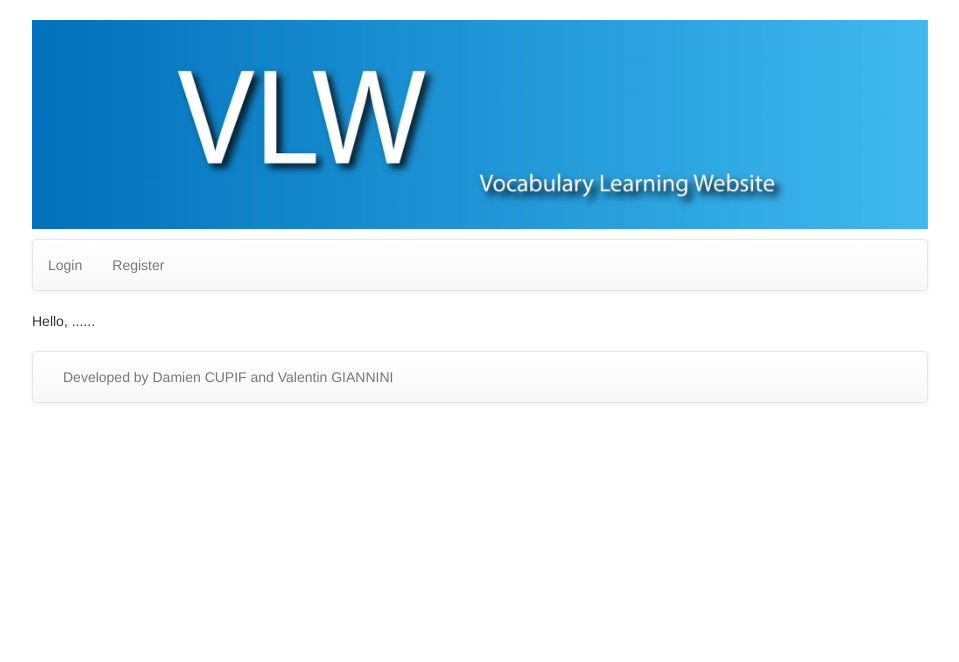
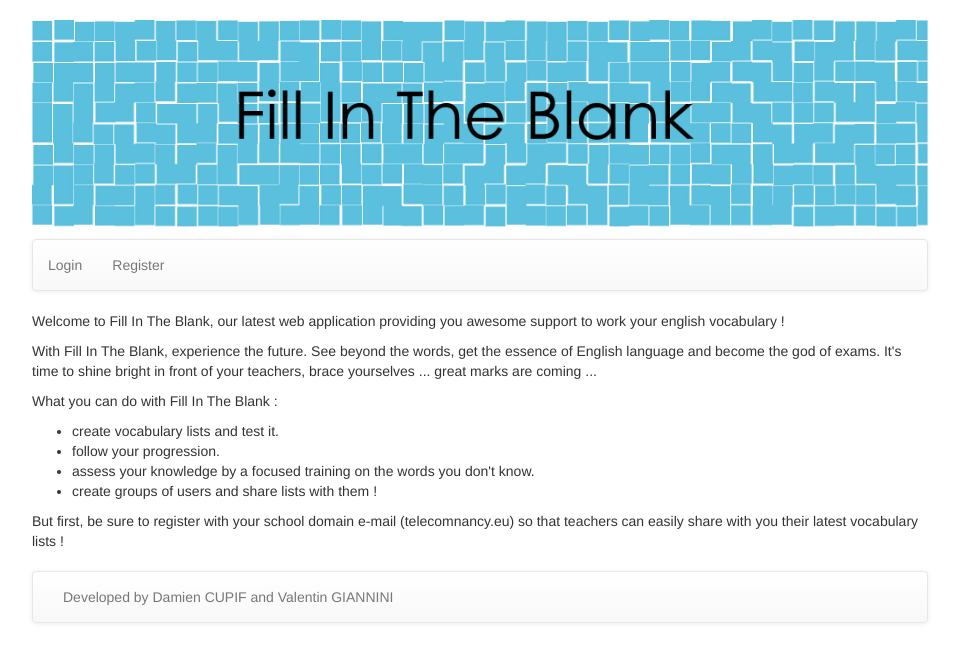
Before and after one commit to gianninou/anglais, a CodeIgniter app: page /index.php/welcome/index in a window 1280 px wide. Shown: the top 662 px of the page, without its empty margins (160-1119 px from the left). Run offline with CodeIgniter, Linux system fonts and the light colour scheme.

Commit message:
add new banniere and welcome text

```diff
--- a/src/application/views/template.php
+++ b/src/application/views/template.php
@@ -9,7 +9,7 @@
 </head>
 <body>
     <header>
-        <h1 id="banniere"><a href="<?php echo base_url().'index.php'; ?>"><img src="<?php echo base_url() . 'assets/img/banniere.jpg' ; ?>"/></a></h1>
+        <h1 id="banniere"><a href="<?php echo base_url().'index.php'; ?>"><img src="<?php echo base_url() . 'assets/img/banniere2.jpg' ; ?>"/></a></h1>
 
         <nav class="navbar navbar-default" role="navigation">
 
--- a/src/application/views/welcome.php
+++ b/src/application/views/welcome.php
@@ -1,3 +1,17 @@
 <div id="welcome_div">
-	Hello, ......
+	<p>Welcome to Fill In The Blank, our latest web application providing you awesome support to work your english vocabulary !</p>
+
+	<p>With Fill In The Blank, experience the future. See beyond the words, get the essence of English language and become the god of exams.
+	It's time to shine bright in front of your teachers, brace yourselves ... great marks are coming ...</p>
+
+	<p>What you can do with Fill In The Blank :</p>
+	<ul>
+	    <li>create vocabulary lists and test it.</li>
+	    <li>follow your progression.</li>
+	    <li>assess your knowledge by a focused training on the words you don't know.</li>
+	    <li>create groups of users and share lists with them !</li>
+	</ul>
+
+	<p>But first, be sure to register with your school domain e-mail (telecomnancy.eu) so that teachers can easily share with you their latest vocabulary lists ! </p>
+
 </div>
```
Also changed, not shown: src/assets/img/banniere2.jpg (added).
